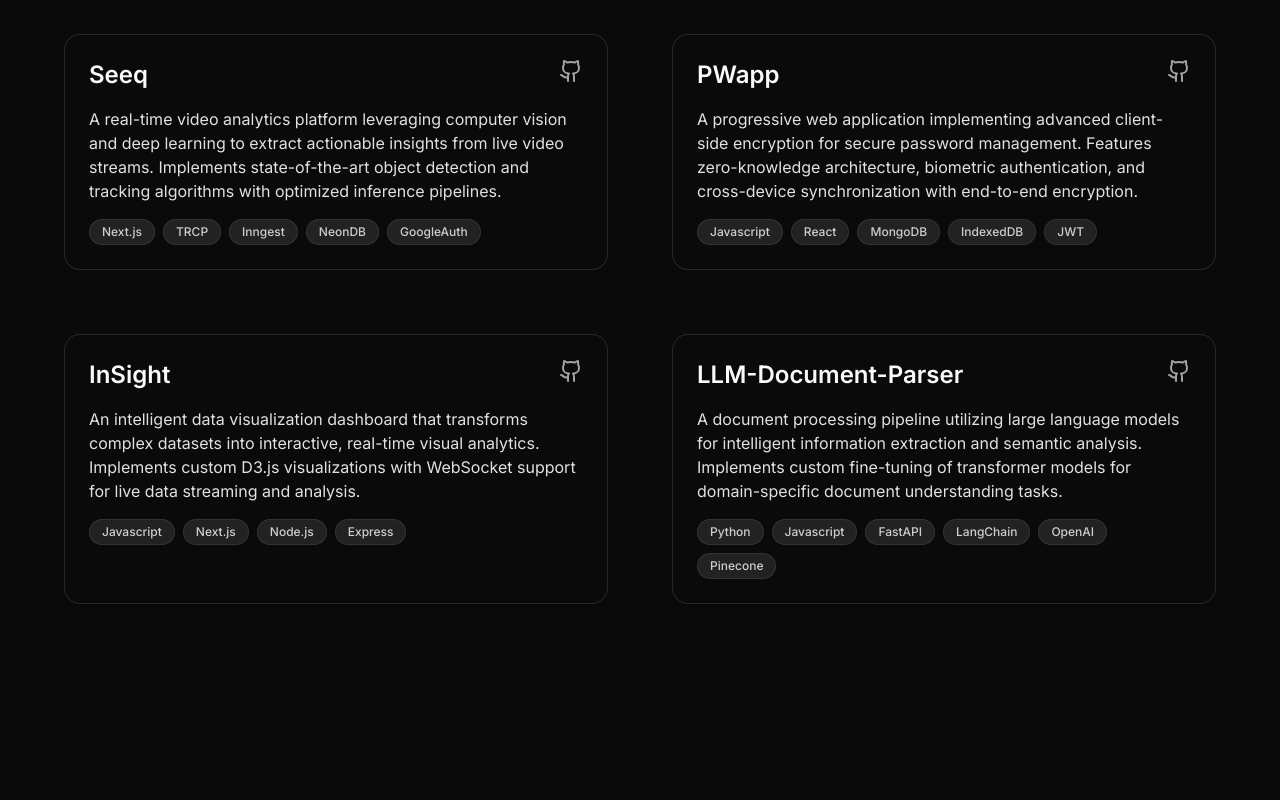
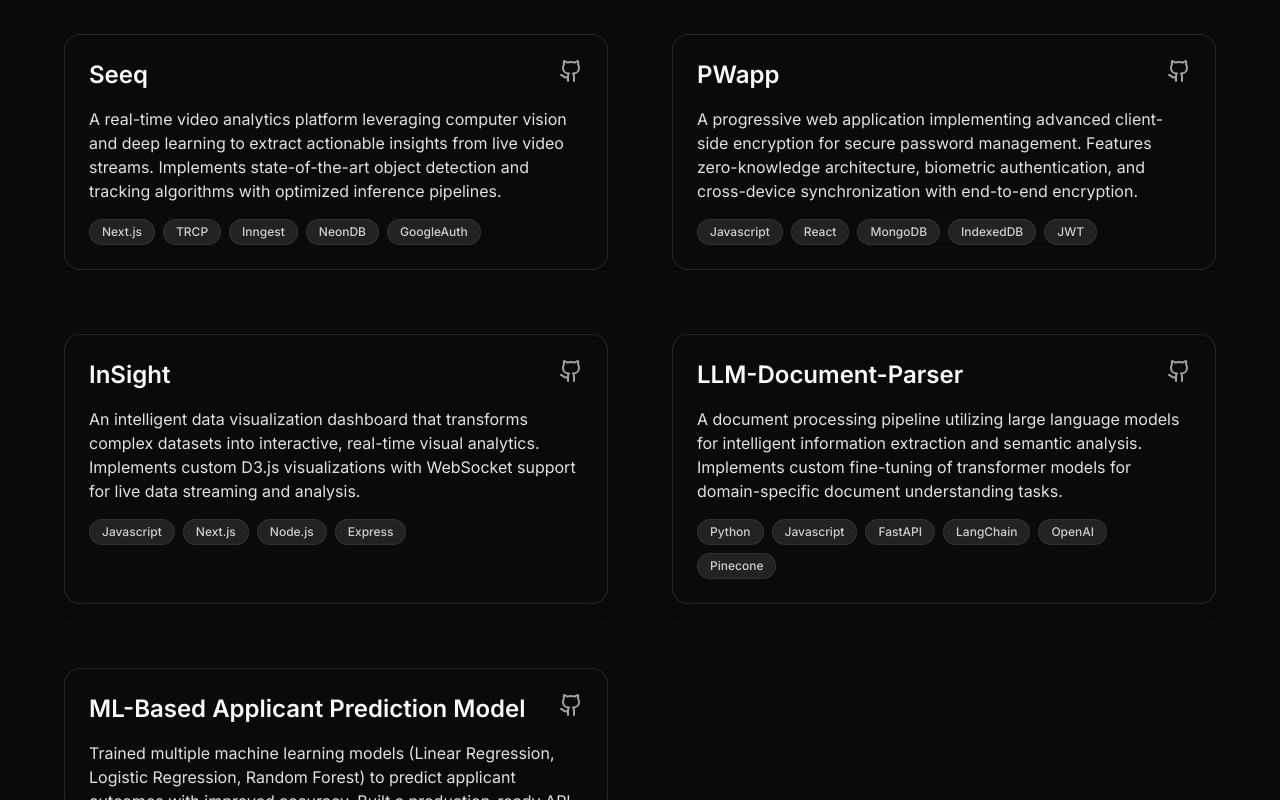
Before and after one commit to iVishav48/Portfolio, a Next.js app: page / in a window 1280 px wide. Shown: the part 2000-2800 px from the top of the page. Built offline with nearby package versions, Linux system fonts and the light colour scheme.

Commit message:
(update) :  added updated resume and projects

```diff
--- a/src/components/about.tsx
+++ b/src/components/about.tsx
@@ -75,7 +75,7 @@
             </p>
 
             <motion.a
-              href="/Vishavjit Resume.pdf"
+              href="/updated resume.pdf"
               target="_blank"
               rel="noopener noreferrer"
               whileHover={{ scale: 1.05 }}
--- a/src/components/projects.tsx
+++ b/src/components/projects.tsx
@@ -28,6 +28,12 @@
     description: "A document processing pipeline utilizing large language models for intelligent information extraction and semantic analysis. Implements custom fine-tuning of transformer models for domain-specific document understanding tasks.",
     technologies: ["Python","Javascript", "FastAPI" , "LangChain", "OpenAI", "Pinecone"],
     githubUrl: "https://github.com/iVishav48/LLM-Document-parser"
+  },
+    {
+    title: "ML-Based Applicant Prediction Model",
+    description: "Trained multiple machine learning models (Linear Regression, Logistic Regression, Random Forest) to predict applicant outcomes with improved accuracy. Built a production-ready API endpoint and developed a responsive TypeScript-based web interface that displays results with a clean, user-friendly UI.",
+    technologies: ["Python","Javascript", "FastAPI" , "Pandas", "NumPy", "Scikit-learn"],
+    githubUrl: "https://github.com/iVishav48/Job_prediction-ML-model-"
   }
 ];
 
```
Also changed, not shown: 2 other files (tests, documents, lock files or other folders).
